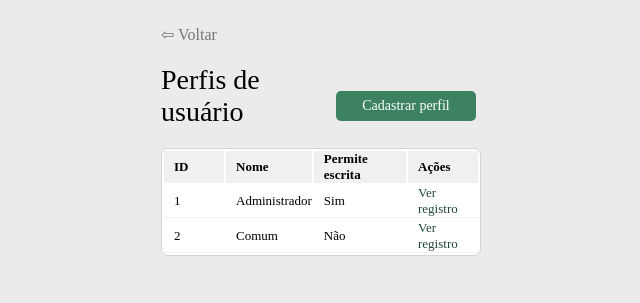
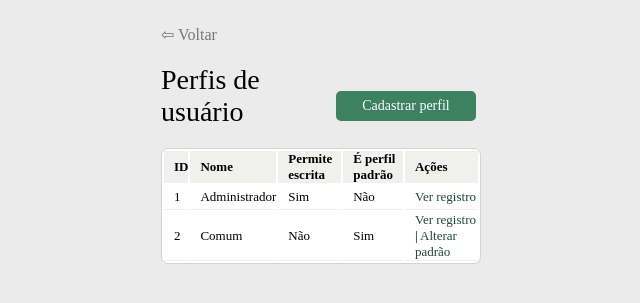
Before and after one commit to danielidallavecchia/biblioteca, a Rails app: page /usuario_perfis in a window 1280 px wide. Shown: the part 129-432 px from the top of the page, without its empty margins (319-959 px from the left). Run offline with Rails 7, Linux system fonts and the light colour scheme; the visitor is signed in with stand-in values (Sample User, id 1); data comes from the database, SQL or seed files in the repository; style sheets or scripts are compiled from the project's sources; parts of the project's set-up code (start-up, migrations or seed data) failed here and were passed over; some libraries are stand-ins or nearby versions.

Commit message:
feat: Exibe perfil padrao em index usuario_pefis

```diff
--- a/app/controllers/usuario_perfis_controller.rb
+++ b/app/controllers/usuario_perfis_controller.rb
@@ -6,6 +6,8 @@ class UsuarioPerfisController < ApplicationController
     if !params[:busca].blank?
       @usuario_perfis = @usuario_perfis.where("nome LIKE ?", "%#{params[:busca]}%")
     end
+
+    @usuario_perfil_padrao = UsuarioPerfil.where("eh_padrao is true").first
   end
 
   def show
--- a/app/views/usuario_perfis/index.html.erb
+++ b/app/views/usuario_perfis/index.html.erb
@@ -21,9 +21,10 @@
             <table>
                 <thead>
                     <tr>
-                        <th class="coluna-id">ID</th>
+                        <th class="coluna-id-perfil">ID</th>
                         <th>Nome</th>
                         <th>Permite escrita</th>
+                        <th>É perfil padrão</th>
                         <th>Ações</th>
                     </tr>
                 </thead>
@@ -33,7 +34,14 @@
                             <td><%= usuario_perfil.id %></td>
                             <td><%= usuario_perfil.nome %> </td>
                             <td><%= usuario_perfil.pode_escrever ? "Sim" : "Não" %></td>
-                            <td><%= link_to "Ver registro", usuario_perfil_path(usuario_perfil), class: "tabela-botao-acao" %></td>
+                            <td><%= @usuario_perfil_padrao.id == usuario_perfil.id ? "Sim" : "Não" %> </td>
+                            <td>
+                                <%= link_to "Ver registro", usuario_perfil_path(usuario_perfil), class: "tabela-botao-acao" %>
+
+                                <% if @usuario_perfil_padrao.id == usuario_perfil.id %>
+                                    | <%= link_to "Alterar padrão", altera_padrao_usuario_perfil_path, class: "tabela-botao-acao" %>
+                                <% end %>
+                            </td>
                         </tr>
                     <% end %>
                 </tbody>
```
